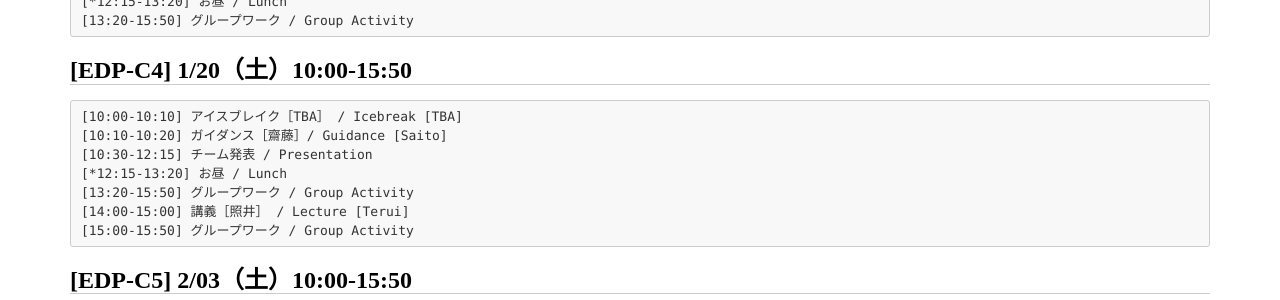
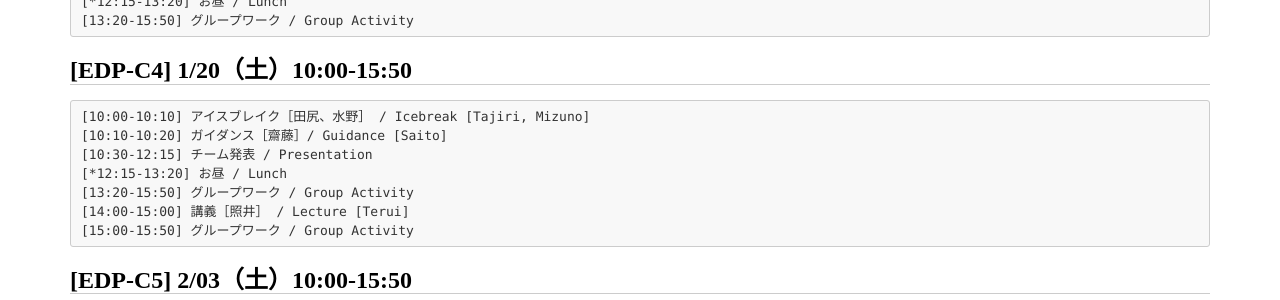
Before and after one commit to titech-edp/titech-edp.github.io, a Jekyll site: the page built from 2017-edp-bc/index.md, in a window 1280 px wide and 900 px high, scrolled down 4232 px. Shown: the part 151-451 px from the top of the window. Built offline with Jekyll 4.4.1, drawn with Linux system fonts in a browser that asks for light colours; nearby versions of some CDN libraries; emoji names are drawn with the system emoji font; library files that are not in the unit come from our copies.

Commit message:
Update icebreak

````diff
--- a/2017-edp-bc/index.md
+++ b/2017-edp-bc/index.md
@@ -226,7 +226,7 @@ NTTデータ、オロ、クックパッド、パナソニック、日本精工
 ## [EDP-C4] 1/20（土）10:00-15:50
 
 ```
-[10:00-10:10] アイスブレイク［TBA］ / Icebreak [TBA]
+[10:00-10:10] アイスブレイク［田尻、水野］ / Icebreak [Tajiri, Mizuno]
 [10:10-10:20] ガイダンス［齋藤］/ Guidance [Saito]
 [10:30-12:15] チーム発表 / Presentation
 [*12:15-13:20] お昼 / Lunch
````
